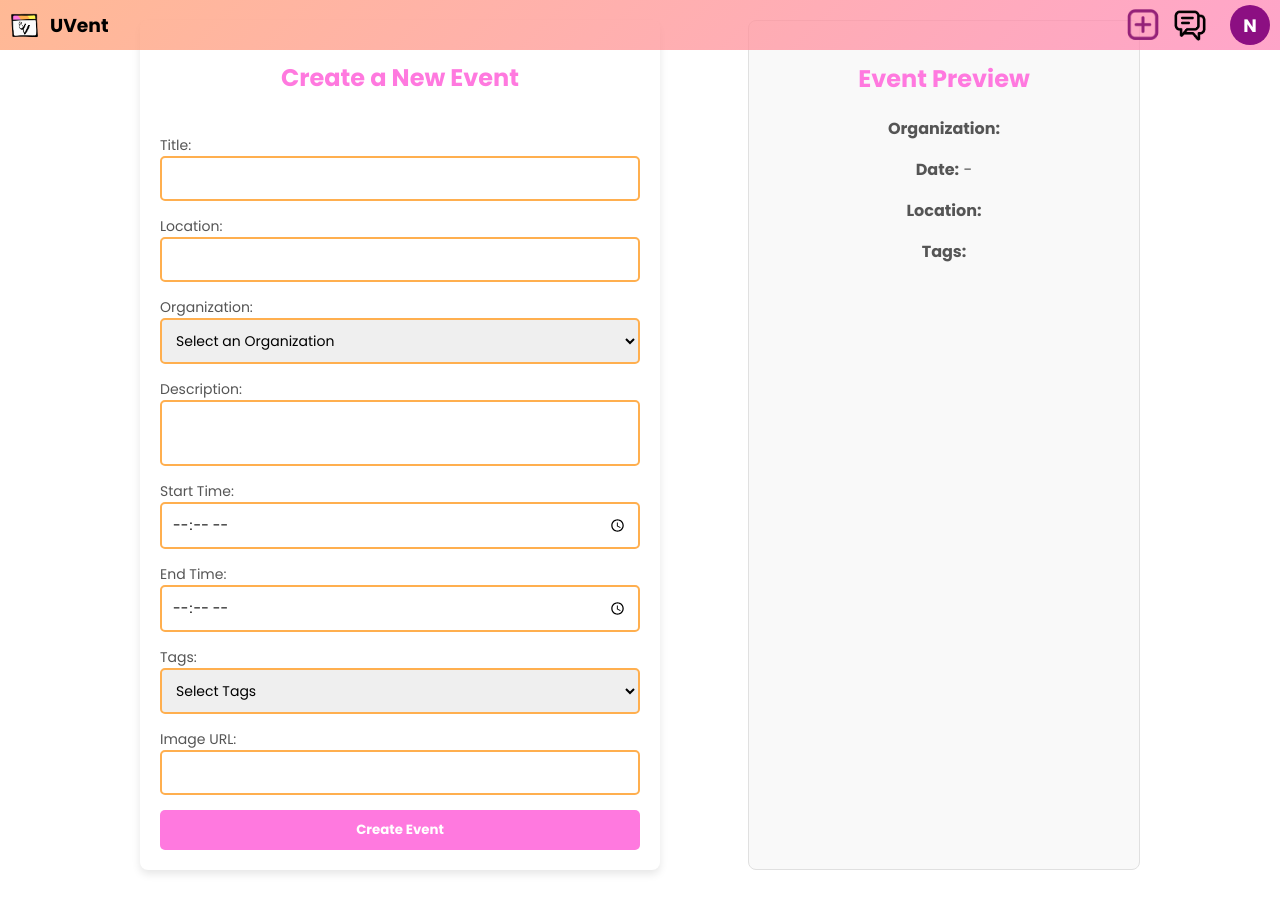
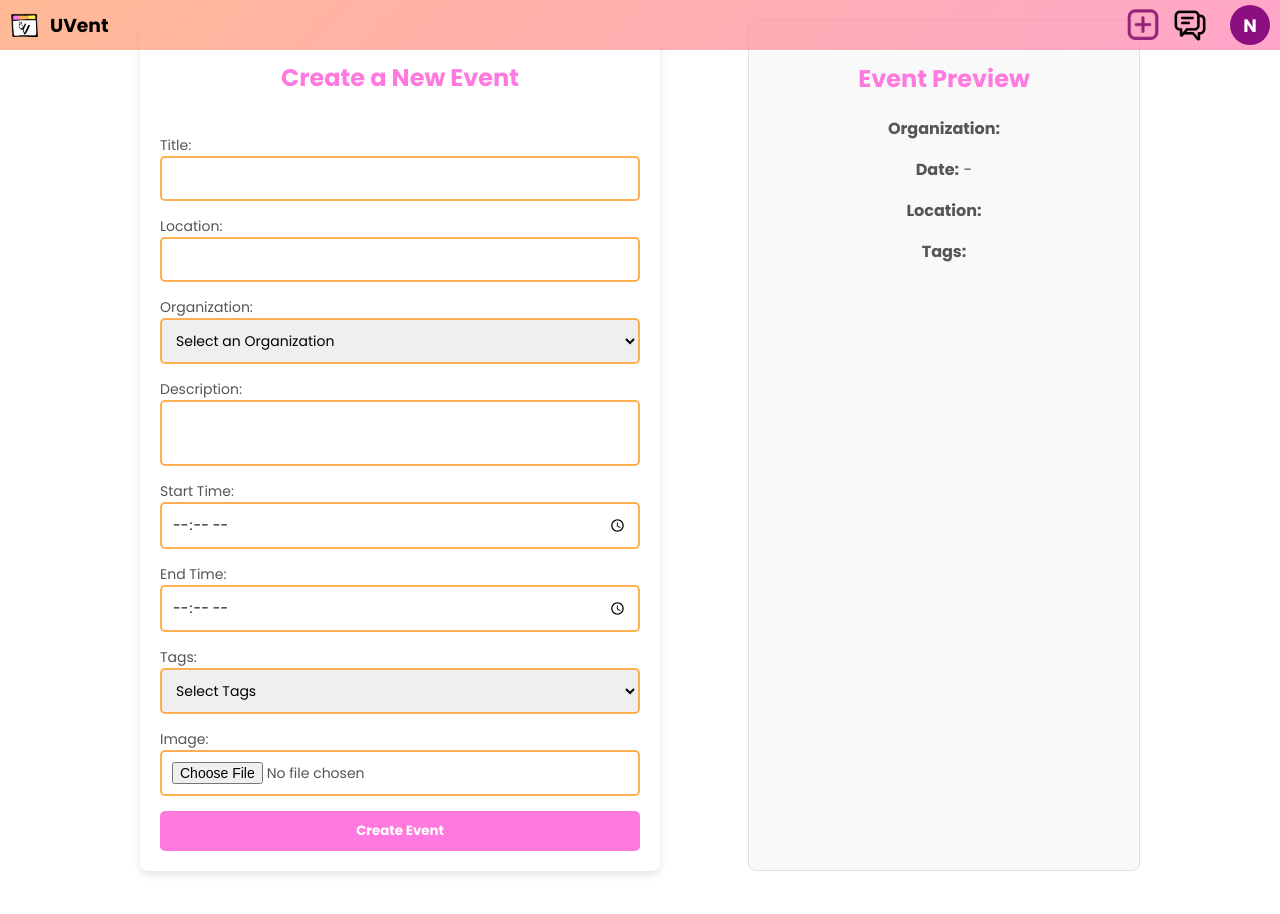
Before and after one commit to saaladdin/Software-Engineering-Project, a React (Create React App) app: page /create-event in a window 1280 px wide. Shown: the top 914 px of the page. Built offline with nearby package versions, Linux system fonts and the light colour scheme; no server answers; sample sign-in values are in the browser's storage.

Commit message:
Added the ability to add images using files instead of a link

```diff
--- a/src/Components/CreateEvent/CreateEvent.js
+++ b/src/Components/CreateEvent/CreateEvent.js
@@ -19,6 +19,15 @@ const CreateEvent = ({ addEvent }) => {
   const handleChange = (e) => {
     const { name, value } = e.target;
     setFormData((prevData) => ({ ...prevData, [name]: value }));
+  };
+  const handleImageChange = (e) => {
+    const file = e.target.files[0];
+    if (file){
+        setFormData((prevData) => ({
+            ...prevData,
+            image: URL.createObjectURL(file),
+        }));
+    }
   };
 
   const handleSubmit = (e) => {
@@ -117,12 +126,12 @@ const CreateEvent = ({ addEvent }) => {
           </label>
 
           <label>
-            Image URL:
+            Image:
             <input
-              type="text"
+              type="file"
               name="image"
-              value={formData.image}
-              onChange={handleChange}
+              onChange={handleImageChange}
+              accept="image/*"
             />
           </label>
           <button type="submit" className="submit-btn">
```
